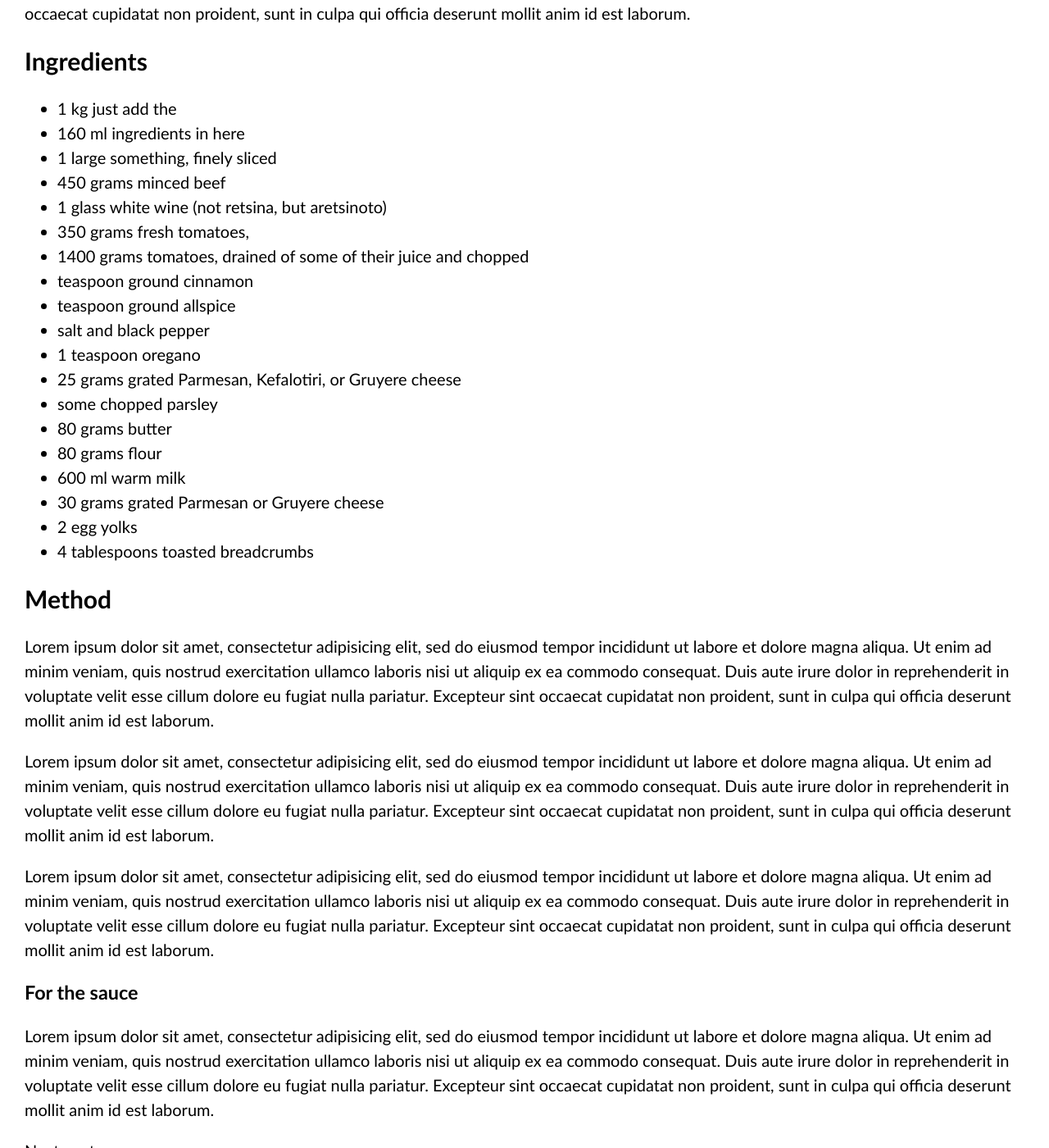
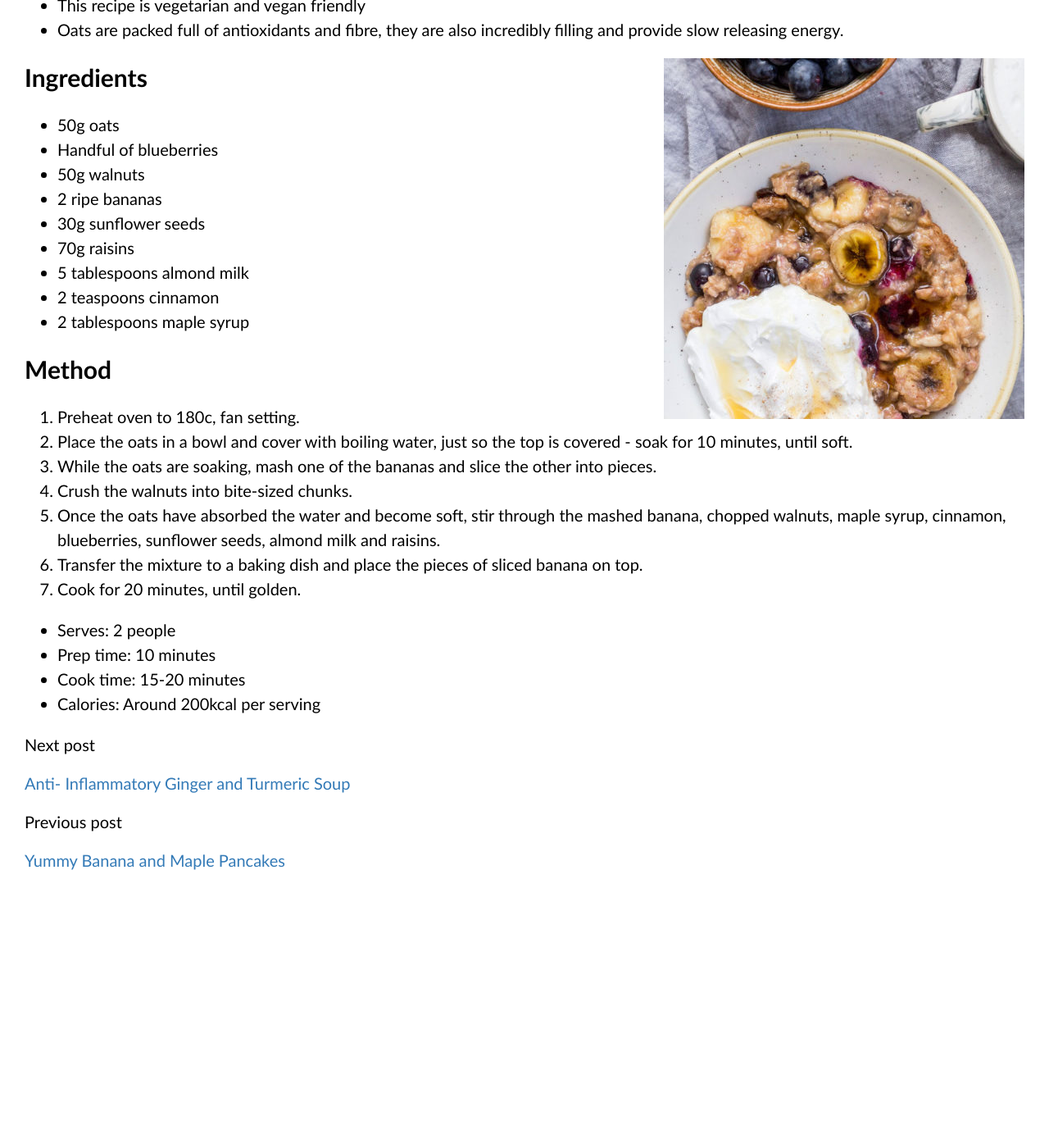
Before and after one commit to sunshinespeaks/sunshinespeaks.github.io, a Jekyll site: the page built from _recipes/recipe2.markdown, in a window 1280 px wide and 1400 px high, scrolled down 297 px. Shown: the whole window at 82% size. Built offline with Jekyll 4.4.1, drawn with Linux system fonts in a browser that asks for light colours; after the commit the page ends 1388 px from its top, so only the background shows below that; some of the changed text lies outside the part shown.

Commit message:
Recipe Image

```diff
--- a/_recipes/recipe2.markdown
+++ b/_recipes/recipe2.markdown
@@ -6,48 +6,49 @@ excerpt_separator: <!--more-->
 published: true
 order: 1
 tags:
-  - Dutch
-  - Fish
-  - Main
+  - Breakfast
+  - Banana
+  - Food
+  - Recipes
+  - Oatmeal
+  - Blueberry
 ---
 
-# Recipe Title
+# Baked Banana & Blueberry Oatmeal
 
-This introduces the recipe and is a pargaraph of text. Lorem ipsum dolor sit amet, consectetur adipisicing elit, sed do eiusmod tempor incididunt ut labore et dolore magna aliqua. Ut enim ad minim veniam, quis nostrud exercitation ullamco laboris nisi ut aliquip ex ea commodo consequat. Duis aute irure dolor in reprehenderit in voluptate velit esse cillum dolore eu fugiat nulla pariatur. Excepteur sint occaecat cupidatat non proident, sunt in culpa qui officia deserunt mollit anim id est laborum.
+I know some people find oatmeal a bit unusual however I cannot recommend this recipe more! I love the yummy fruit combination and hint of cinnamon. You can always swap out the toppings if you fancy mixing up the flavours.
+
+- This recipe is vegetarian and vegan friendly
+- Oats are packed full of antioxidants and fibre, they are also incredibly filling and provide slow releasing energy.
 
 <!--more-->
 
+[![Baked Banana & Blueberry Oatmeal](/_uploads/baked-banana-blueberry-oatmeal-recipe-1-440x440.jpg)](/_uploads/baked-banana-blueberry-oatmeal-recipe-1-440x440.jpg)
+
 ## Ingredients
 
-- 1 kg just add the
-- 160 ml ingredients in here
-- 1 large something, finely sliced
-- 450 grams minced beef
-- 1 glass white wine (not retsina, but aretsinoto)
-- 350 grams fresh tomatoes,
-- 1400 grams tomatoes, drained of some of their juice and chopped
-- teaspoon ground cinnamon
-- teaspoon ground allspice
-- salt and black pepper
-- 1 teaspoon oregano
-- 25 grams grated Parmesan, Kefalotiri, or Gruyere cheese
-- some chopped parsley
-- 80 grams butter
-- 80 grams flour
-- 600 ml warm milk
-- 30 grams grated Parmesan or Gruyere cheese
-- 2 egg yolks
-- 4 tablespoons toasted breadcrumbs
+- 50g oats
+- Handful of blueberries
+- 50g walnuts
+- 2 ripe bananas
+- 30g sunflower seeds
+- 70g raisins
+- 5 tablespoons almond milk
+- 2 teaspoons cinnamon
+- 2 tablespoons maple syrup
 
 
 ## Method
 
-Lorem ipsum dolor sit amet, consectetur adipisicing elit, sed do eiusmod tempor incididunt ut labore et dolore magna aliqua. Ut enim ad minim veniam, quis nostrud exercitation ullamco laboris nisi ut aliquip ex ea commodo consequat. Duis aute irure dolor in reprehenderit in voluptate velit esse cillum dolore eu fugiat nulla pariatur. Excepteur sint occaecat cupidatat non proident, sunt in culpa qui officia deserunt mollit anim id est laborum.
+1. Preheat oven to 180c, fan setting.
+2. Place the oats in a bowl and cover with boiling water, just so the top is covered - soak for 10 minutes, until soft.
+3. While the oats are soaking, mash one of the bananas and slice the other into pieces.
+4. Crush the walnuts into bite-sized chunks.
+5. Once the oats have absorbed the water and become soft, stir through the mashed banana, chopped walnuts, maple syrup, cinnamon, blueberries, sunflower seeds, almond milk and raisins.
+6. Transfer the mixture to a baking dish and place the pieces of sliced banana on top.
+7. Cook for 20 minutes, until golden.
 
-Lorem ipsum dolor sit amet, consectetur adipisicing elit, sed do eiusmod tempor incididunt ut labore et dolore magna aliqua. Ut enim ad minim veniam, quis nostrud exercitation ullamco laboris nisi ut aliquip ex ea commodo consequat. Duis aute irure dolor in reprehenderit in voluptate velit esse cillum dolore eu fugiat nulla pariatur. Excepteur sint occaecat cupidatat non proident, sunt in culpa qui officia deserunt mollit anim id est laborum.
-
-Lorem ipsum dolor sit amet, consectetur adipisicing elit, sed do eiusmod tempor incididunt ut labore et dolore magna aliqua. Ut enim ad minim veniam, quis nostrud exercitation ullamco laboris nisi ut aliquip ex ea commodo consequat. Duis aute irure dolor in reprehenderit in voluptate velit esse cillum dolore eu fugiat nulla pariatur. Excepteur sint occaecat cupidatat non proident, sunt in culpa qui officia deserunt mollit anim id est laborum.
-
-### For the sauce
-
-Lorem ipsum dolor sit amet, consectetur adipisicing elit, sed do eiusmod tempor incididunt ut labore et dolore magna aliqua. Ut enim ad minim veniam, quis nostrud exercitation ullamco laboris nisi ut aliquip ex ea commodo consequat. Duis aute irure dolor in reprehenderit in voluptate velit esse cillum dolore eu fugiat nulla pariatur. Excepteur sint occaecat cupidatat non proident, sunt in culpa qui officia deserunt mollit anim id est laborum.
+- Serves: 2 people
+- Prep time: 10 minutes
+- Cook time: 15-20 minutes
+- Calories: Around 200kcal per serving
```
Also changed, not shown: _uploads/baked-banana-blueberry-oatmeal-recipe-1-440x440.jpg (added).
